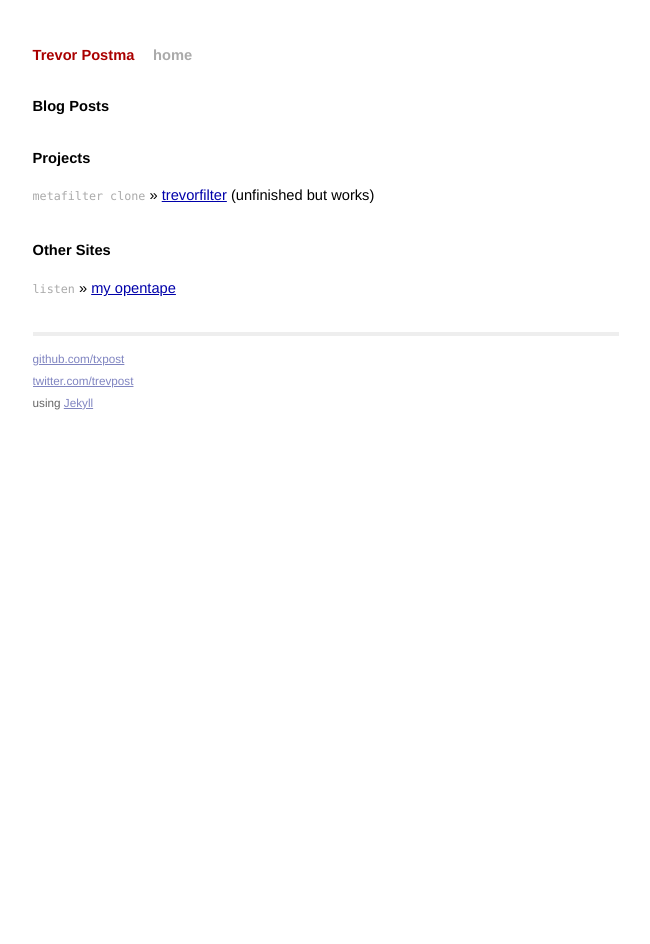
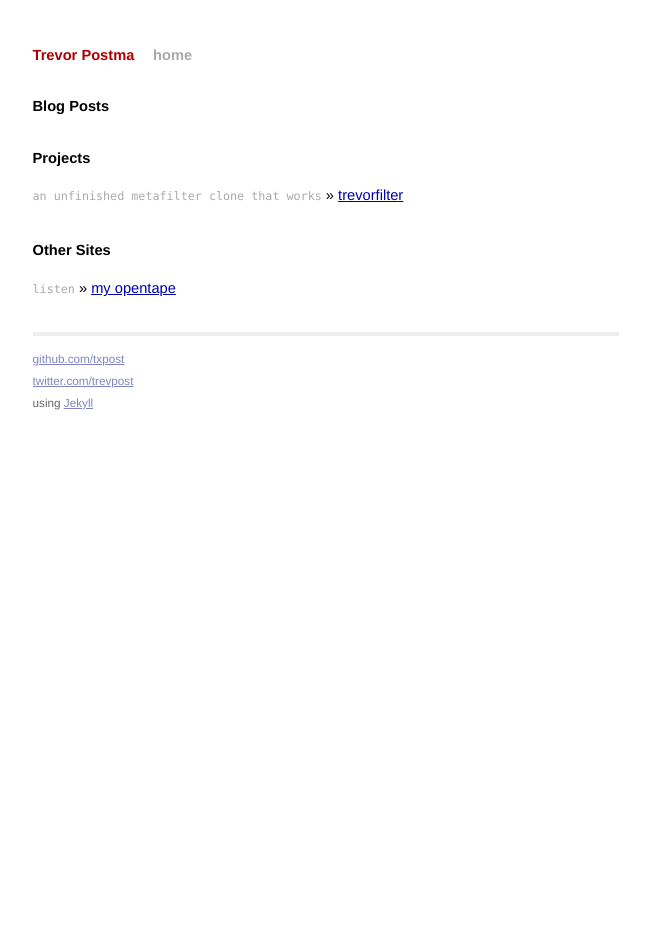
Before and after one commit to txpost/txpost.github.com, a Jekyll site: the page built from index.html, in a window 1280 px wide. Shown: the whole page, without its empty margins (314-964 px from the left). Built offline with Jekyll 4.4.1, drawn with Linux system fonts in a browser that asks for light colours; Markdown is read by kramdown in place of the engine named in the settings.

Commit message:
clean-up

```diff
--- a/index.html
+++ b/index.html
@@ -13,7 +13,7 @@ title: Trevor Postma
 
   <h1>Projects</h1>
   <ul class="posts">
-    <li><span>metafilter clone</span> &raquo; <a href="http://radiant-ocean-80.heroku.com/">trevorfilter</a>  (unfinished but works)</li>
+    <li><span>an unfinished metafilter clone that works</span> &raquo; <a href="http://radiant-ocean-80.heroku.com/">trevorfilter</a></li>
   </ul>
 
   <h1>Other Sites</h1>
```
